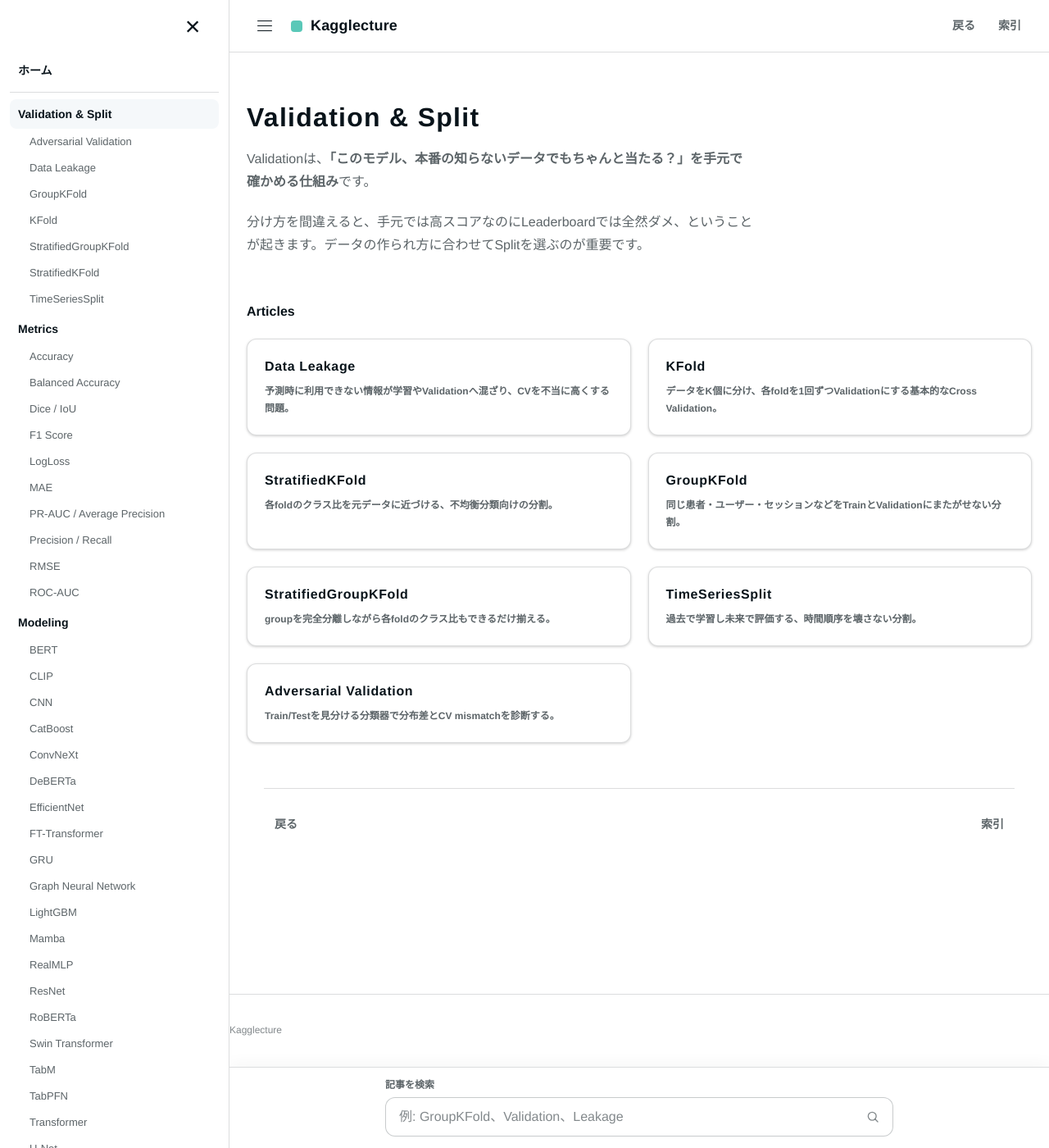
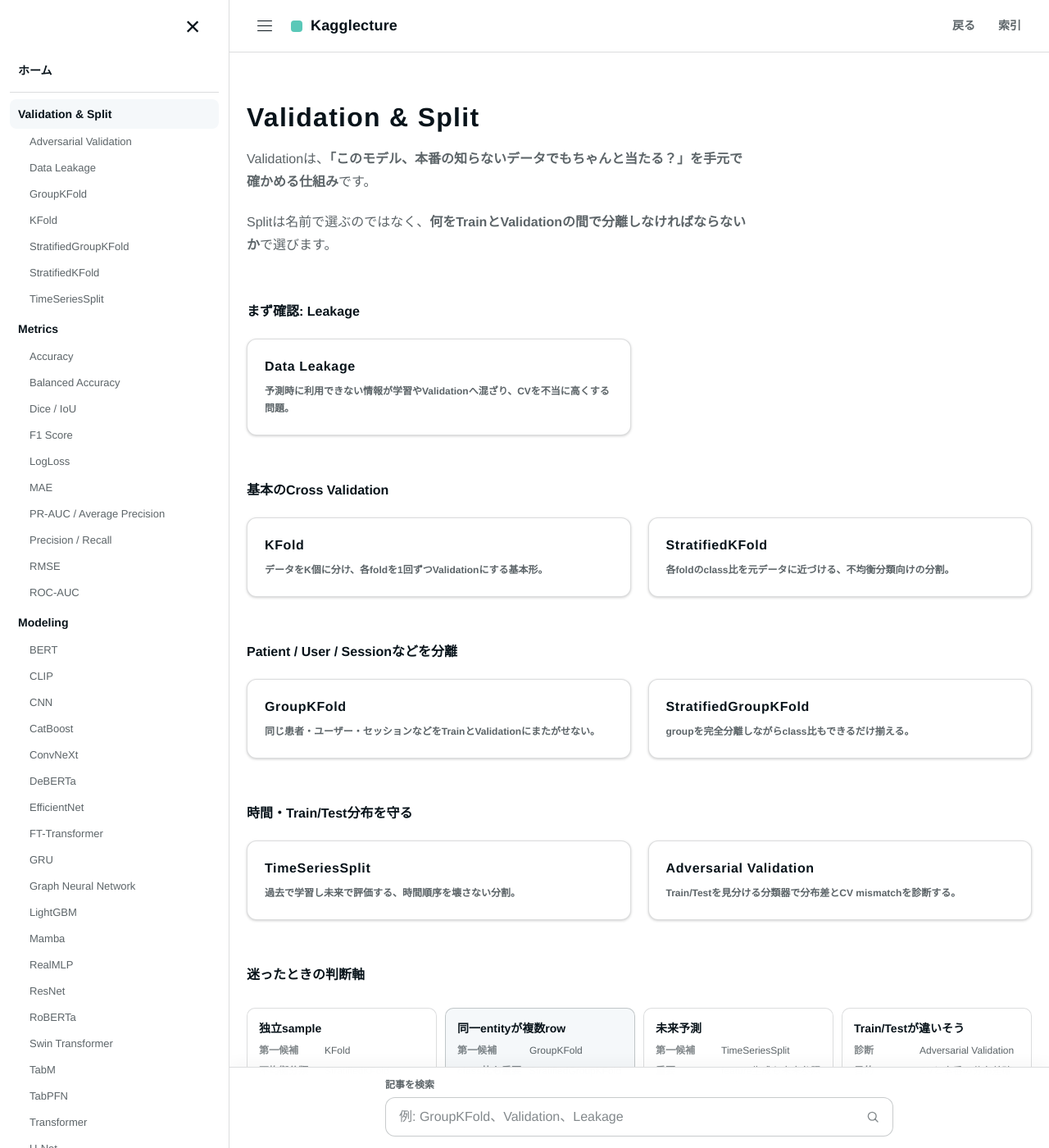
Before and after one commit to morikazu1119/Kagglecture, a Jekyll site: the page built from wiki/validation/index.md, in a window 1280 px wide and 1400 px high. Shown: the whole window at 82% size. Built offline with Jekyll 4.4.1, drawn with Linux system fonts in a browser that asks for light colours.

Commit message:
docs: group validation index by split purpose

```diff
--- a/wiki/validation/index.md
+++ b/wiki/validation/index.md
@@ -1,8 +1,8 @@
 ---
 layout: default
 title: Validation & Split
-description: KaggleのValidationとデータ分割手法を調べるためのカテゴリ索引。
-summary: KFold、Stratified、Group、Time Series、Adversarial Validation、Data Leakage。
+description: KaggleのValidationとデータ分割手法を、守るべき構造ごとに調べるカテゴリ索引。
+summary: 基本CV、class比、group、time、distribution shift、leakage。
 type: category-index
 nav_order: 1
 permalink: /wiki/validation/
@@ -12,16 +12,40 @@ permalink: /wiki/validation/
 
 Validationは、**「このモデル、本番の知らないデータでもちゃんと当たる？」を手元で確かめる仕組み**です。
 
-分け方を間違えると、手元では高スコアなのにLeaderboardでは全然ダメ、ということが起きます。データの作られ方に合わせてSplitを選ぶのが重要です。
+Splitは名前で選ぶのではなく、**何をTrainとValidationの間で分離しなければならないか**で選びます。
 
-## Articles
+## まず確認: Leakage
 
 <div class="dictionary-grid">
-  <a class="dictionary-card dictionary-card-link" href="{{ '/wiki/validation/data-leakage.html' | relative_url }}" aria-label="Data Leakage を開く"><h3>Data Leakage</h3><p>予測時に利用できない情報が学習やValidationへ混ざり、CVを不当に高くする問題。</p></a>
-  <a class="dictionary-card dictionary-card-link" href="{{ '/wiki/validation/kfold.html' | relative_url }}" aria-label="KFold を開く"><h3>KFold</h3><p>データをK個に分け、各foldを1回ずつValidationにする基本的なCross Validation。</p></a>
-  <a class="dictionary-card dictionary-card-link" href="{{ '/wiki/validation/stratified-kfold.html' | relative_url }}" aria-label="StratifiedKFold を開く"><h3>StratifiedKFold</h3><p>各foldのクラス比を元データに近づける、不均衡分類向けの分割。</p></a>
-  <a class="dictionary-card dictionary-card-link" href="{{ '/wiki/validation/group-kfold.html' | relative_url }}" aria-label="GroupKFold を開く"><h3>GroupKFold</h3><p>同じ患者・ユーザー・セッションなどをTrainとValidationにまたがせない分割。</p></a>
-  <a class="dictionary-card dictionary-card-link" href="{{ '/wiki/validation/stratified-group-kfold.html' | relative_url }}" aria-label="StratifiedGroupKFold を開く"><h3>StratifiedGroupKFold</h3><p>groupを完全分離しながら各foldのクラス比もできるだけ揃える。</p></a>
-  <a class="dictionary-card dictionary-card-link" href="{{ '/wiki/validation/time-series-split.html' | relative_url }}" aria-label="TimeSeriesSplit を開く"><h3>TimeSeriesSplit</h3><p>過去で学習し未来で評価する、時間順序を壊さない分割。</p></a>
-  <a class="dictionary-card dictionary-card-link" href="{{ '/wiki/validation/adversarial-validation.html' | relative_url }}" aria-label="Adversarial Validation を開く"><h3>Adversarial Validation</h3><p>Train/Testを見分ける分類器で分布差とCV mismatchを診断する。</p></a>
+  <a class="dictionary-card dictionary-card-link" href="{{ '/wiki/validation/data-leakage.html' | relative_url }}"><h3>Data Leakage</h3><p>予測時に利用できない情報が学習やValidationへ混ざり、CVを不当に高くする問題。</p></a>
 </div>
+
+## 基本のCross Validation
+
+<div class="dictionary-grid">
+  <a class="dictionary-card dictionary-card-link" href="{{ '/wiki/validation/kfold.html' | relative_url }}"><h3>KFold</h3><p>データをK個に分け、各foldを1回ずつValidationにする基本形。</p></a>
+  <a class="dictionary-card dictionary-card-link" href="{{ '/wiki/validation/stratified-kfold.html' | relative_url }}"><h3>StratifiedKFold</h3><p>各foldのclass比を元データに近づける、不均衡分類向けの分割。</p></a>
+</div>
+
+## Patient / User / Sessionなどを分離
+
+<div class="dictionary-grid">
+  <a class="dictionary-card dictionary-card-link" href="{{ '/wiki/validation/group-kfold.html' | relative_url }}"><h3>GroupKFold</h3><p>同じ患者・ユーザー・セッションなどをTrainとValidationにまたがせない。</p></a>
+  <a class="dictionary-card dictionary-card-link" href="{{ '/wiki/validation/stratified-group-kfold.html' | relative_url }}"><h3>StratifiedGroupKFold</h3><p>groupを完全分離しながらclass比もできるだけ揃える。</p></a>
+</div>
+
+## 時間・Train/Test分布を守る
+
+<div class="dictionary-grid">
+  <a class="dictionary-card dictionary-card-link" href="{{ '/wiki/validation/time-series-split.html' | relative_url }}"><h3>TimeSeriesSplit</h3><p>過去で学習し未来で評価する、時間順序を壊さない分割。</p></a>
+  <a class="dictionary-card dictionary-card-link" href="{{ '/wiki/validation/adversarial-validation.html' | relative_url }}"><h3>Adversarial Validation</h3><p>Train/Testを見分ける分類器で分布差とCV mismatchを診断する。</p></a>
+</div>
+
+## 迷ったときの判断軸
+
+<div class="comparison-board">
+  <section class="comparison-card"><h4>独立sample</h4><dl><dt>第一候補</dt><dd>KFold</dd><dt>不均衡分類</dt><dd>StratifiedKFold</dd></dl></section>
+  <section class="comparison-card is-primary"><h4>同一entityが複数row</h4><dl><dt>第一候補</dt><dd>GroupKFold</dd><dt>class比も重要</dt><dd>StratifiedGroupKFold</dd></dl></section>
+  <section class="comparison-card"><h4>未来予測</h4><dl><dt>第一候補</dt><dd>TimeSeriesSplit</dd><dt>重要</dt><dd>feature生成も未来参照禁止</dd></dl></section>
+  <section class="comparison-card"><h4>Train/Testが違いそう</h4><dl><dt>診断</dt><dd>Adversarial Validation</dd><dt>目的</dt><dd>CVと本番の分布差確認</dd></dl></section>
+</div>
```
